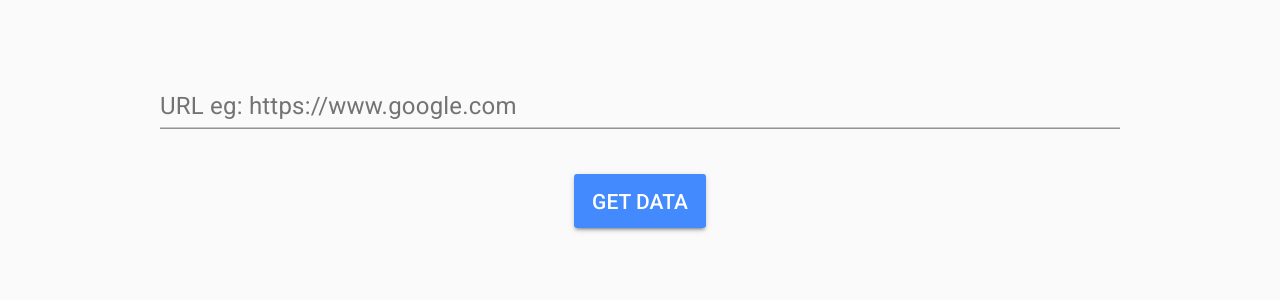
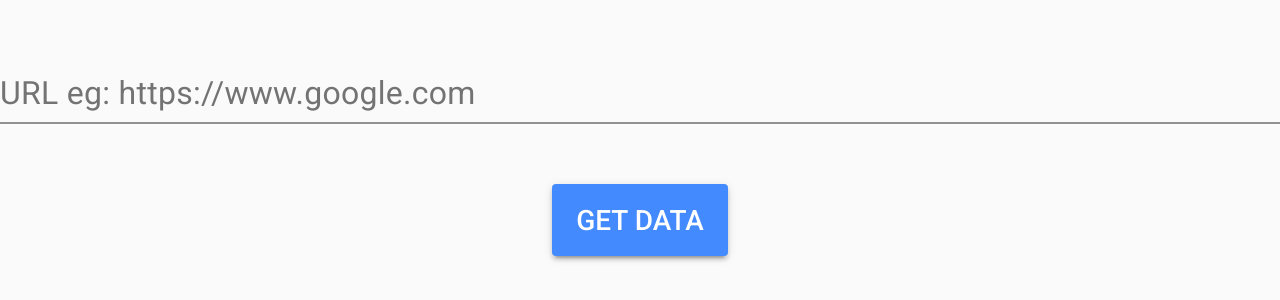
Before and after one commit to natsayuki/datacollectionwebsite, a website: page index.html in a window 1280 px wide. Shown: the part 256-556 px from the top of the page. Drawn offline with nearby package versions, Linux system fonts and the light colour scheme.

Commit message:
heroku time

```diff
--- a/style.css
+++ b/style.css
@@ -34,5 +34,5 @@
 }
 
 #app{
-  transform: scale(1.5);
+  transform: scale(2);
 }
```
